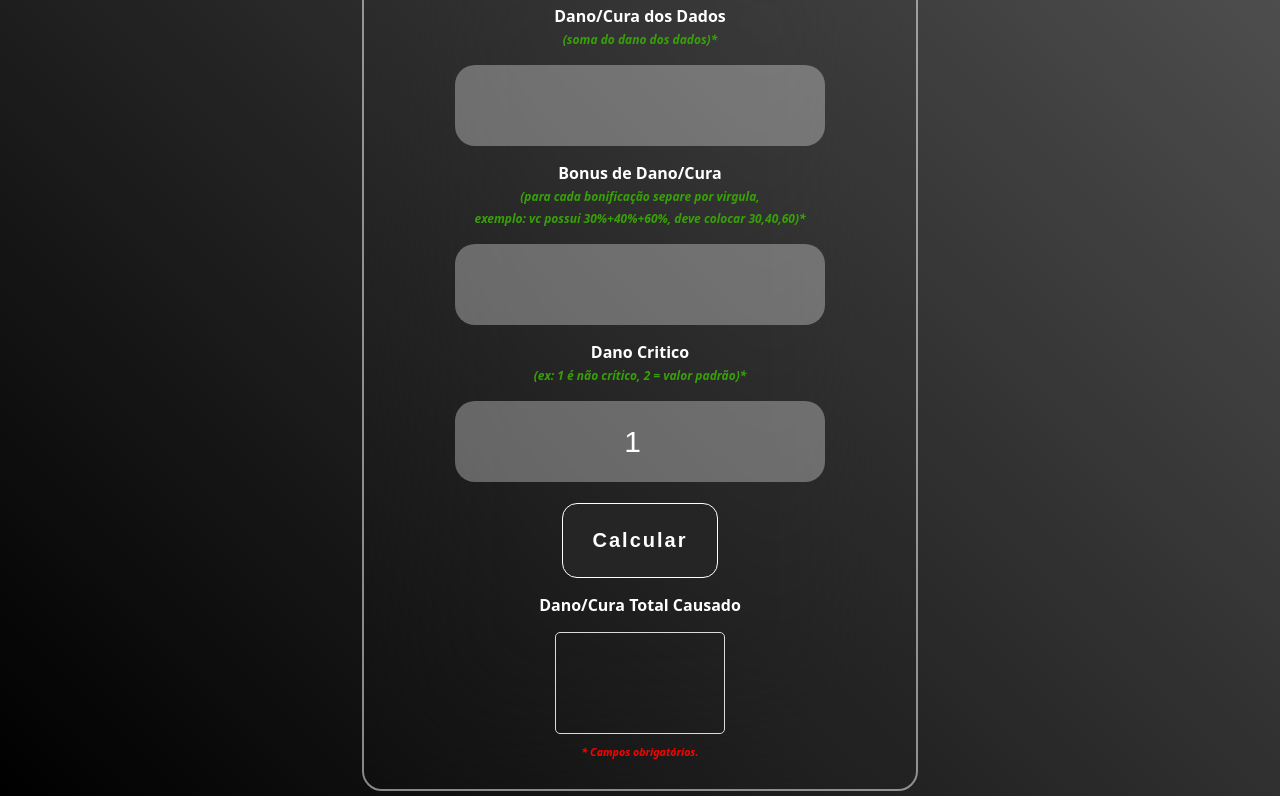
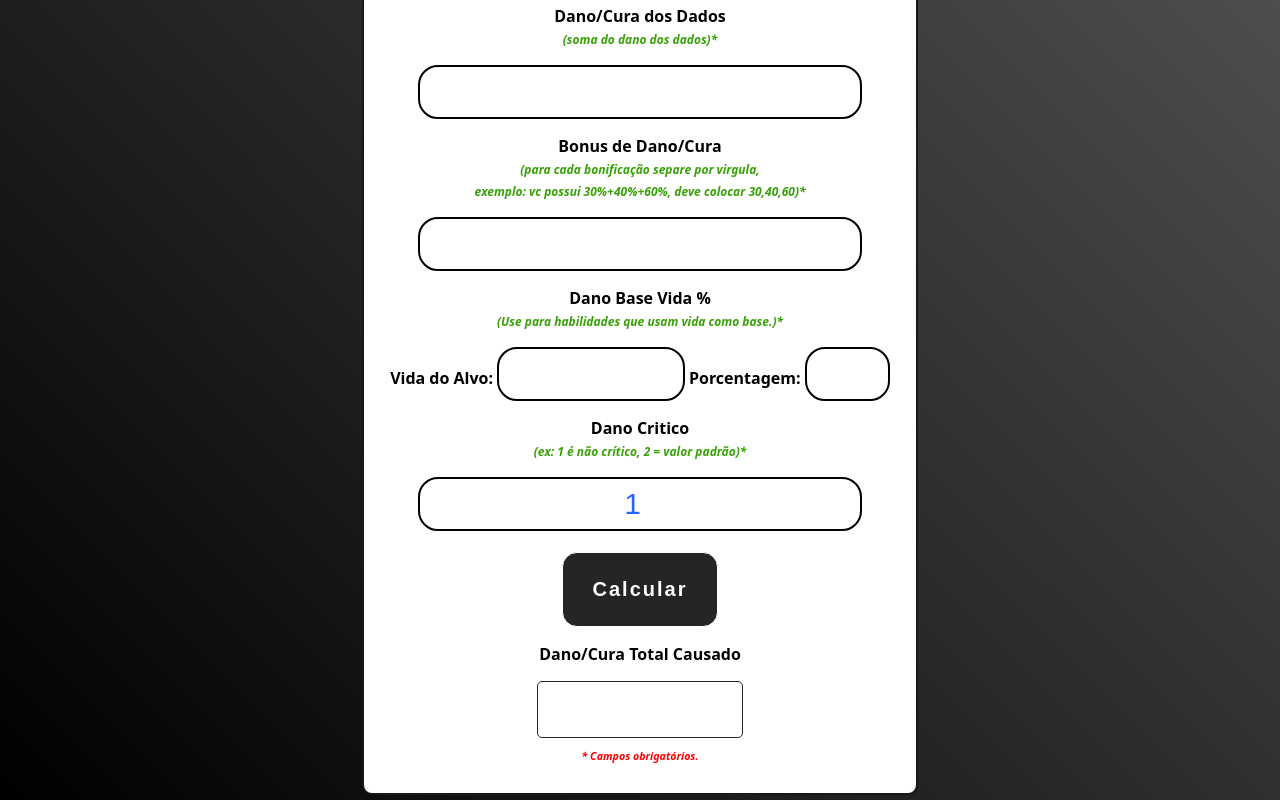
Before and after one commit to ayrtonmarinho/worldofedersite, a website: page tools/dano_bonus.html in a window 1280 px wide. Shown: the part 180-980 px from the top of the page. Drawn offline with Linux system fonts and the light colour scheme.

Commit message:
Ajuste na pagina de calculo de dano

```diff
--- a/css/dano_causado.css
+++ b/css/dano_causado.css
@@ -12,7 +12,7 @@ body{
     background-position: center;
 }
 h1{
-    color: rgb(255, 255, 255);
+    color: rgb(0, 0, 0);
     align-items: center;
     justify-content: center;
     margin-top: 50px;
@@ -26,22 +26,23 @@ h1{
     height: 100%;
     margin: auto;
     text-align: center;
-    background: transparent;
-    border-radius: 20px;
-    border: 2px solid rgba(255, 255, 255, .5);
+    background: white;
+    border-radius: 10px;
+    border: 2px solid rgb(24, 24, 24);
     backdrop-filter: blur(75px);
     margin-bottom: 5px;
 }
 
 #dano_total {
     width: 40%;
-    height: 100px;
+    height: 55px;
     display: block;
     margin: auto;
-    color: rgb(255, 62, 9);
-    font-size: 20pt;
+    color: rgb(247, 2, 100);
+    font-size: 28pt;
+    text-align: center;
     border: 1px solid;
-    border-color: rgb(219, 219, 219);
+    border-color: rgb(38, 38, 38);
     border-radius: 5px;
 }
 
@@ -62,6 +63,7 @@ button{
 
   button:hover{
       background: #ffffff;
+      border: 1px solid black;
       color: rgb(0, 0, 0);
       box-shadow: 0 0 5px #ffffff,
                   0 0 25px #ffffff,
@@ -72,7 +74,7 @@ button{
 
 p{
     font-weight: bolder;
-    color: rgb(255, 255, 255);
+    color: rgb(0, 0, 0);
 }
 
 .tooltip-1{
@@ -83,15 +85,48 @@ p{
 input{
     width: 80%;
     text-align: center;
-    height: 47px;
+    height: 20px;
     background-color: rgba(255, 255, 255, 0.32);
     border-radius: 20px;
     outline: none;
-    border: 2px solid transparent;
+    border: 2px solid black;
     padding: 15px;
     font-size: 30px;
-    color: #ffffff;
+    color: #2c64ff;
     transition: all 0.4s ease;
+}
+
+.hp_input {
+    width: 30%;
+    text-align: center;
+    height: 20px;
+    background-color: rgba(255, 255, 255, 0.32);
+    border-radius: 20px;
+    outline: none;
+    border: 2px solid black;
+    padding: 15px;
+    font-size: 30px;
+    color: #2c64ff;
+    transition: all 0.4s ease;
+}
+
+.hp_input_percent {
+    width: 10%;
+    text-align: center;
+    height: 20px;
+    background-color: rgba(255, 255, 255, 0.32);
+    border-radius: 20px;
+    outline: none;
+    border: 2px solid black;
+    padding: 15px;
+    font-size: 30px;
+    color: #2c64ff;
+    transition: all 0.4s ease;
+}
+
+.titulo_m3{
+    font-size: 12pt;
+    font-weight: bold;
 }
 
 #voltar{
--- a/js/dano_causado.js
+++ b/js/dano_causado.js
@@ -5,10 +5,16 @@ function calcular_dano() {
     let todos_bonus = dano_bonus_arma.split(',');
     let multiplicador_critico = document.getElementById('critical').value
     let total = document.getElementById('dano_total')
+    let base_vida = Number(document.getElementById('t_hp').value)
+    let percent = Number(document.getElementById('dano_hp').value)
+
+    if (percent >= 1) {
+        total.innerHTML = Math.ceil(calculaBonus(todos_bonus, dano_dados) * Number(multiplicador_critico)+calcularBaseVida(base_vida, percent));
+    } else {
+        total.innerHTML = Math.ceil(calculaBonus(todos_bonus, dano_dados) * Number(multiplicador_critico));
+    }
 
 
-
-    total.innerHTML = Math.ceil(calculaBonus(todos_bonus, dano_dados) * Number(multiplicador_critico));
 
 
 
@@ -23,6 +29,10 @@ function calculaBonus(vetor, dano_dados) {
         total_dano = total_dano * numMult(vetorNumeros[i]);
     }
     return total_dano;
+}
+
+function calcularBaseVida(vida, percent) {
+    return vida * (percent / 100);
 }
 
 function numMult(numero) {
--- a/tools/dano_bonus.html
+++ b/tools/dano_bonus.html
@@ -26,7 +26,12 @@
           >
         </p>
         <input type="text" id="dano_arma" />
-
+        <p>
+          <label for=""
+            >Dano Base Vida % <br><i class="tooltip-1">(Use para habilidades que usam vida como base.)*</i></label
+          >
+        </p>
+        <span class="titulo_m3">Vida do Alvo: </span>  <input class="hp_input" type="number" id="t_hp" /> <span class="titulo_m3">Porcentagem: </span>  <input class="hp_input_percent" type="number" id="dano_hp" />
         <p>
           <label
             title="O dano critico é referente ao acerto critico. O padrão é 2x o dano causado."
```
